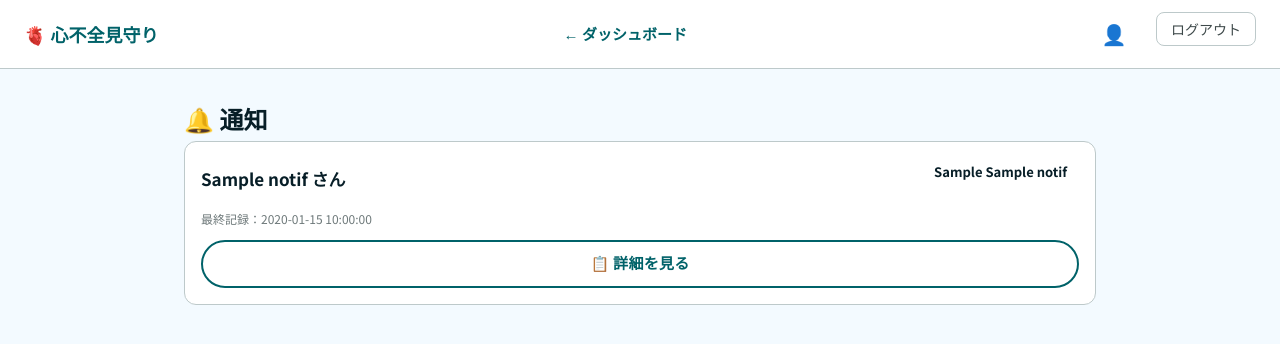
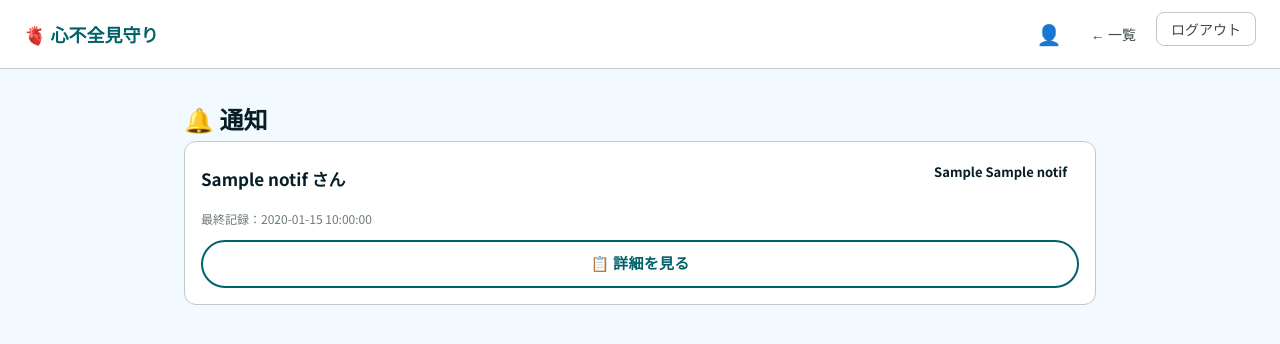
Before and after one commit to yush02084/Heart-Failure-Monitoring-App, a Flask app: template app/templates/watcher/notifications.html in a window 1280 px wide. Shown: the top 344 px of the page. Run offline with Flask 3, Linux system fonts and the light colour scheme; the template is opened without the code that fills it: most values are stand-ins (such as "Sample title", 1, 10 or a date in 2020).

Commit message:
fix: 通知ページの戻るボタン位置を右上（親詳細と統一）に修正
Co-Authored-By: Claude Sonnet 4.6 <noreply@anthropic.com>

```diff
--- a/app/templates/watcher/notifications.html
+++ b/app/templates/watcher/notifications.html
@@ -8,9 +8,9 @@
 {% block content %}
 <header class="w-header">
   <div class="w-header__logo">🫀 心不全見守り</div>
-  <a href="{{ url_for('watcher.dashboard') }}" class="w-header__back">← ダッシュボード</a>
   <div class="w-header__actions">
     <a href="{{ url_for('watcher.settings') }}" class="w-header__icon" aria-label="アカウント設定" title="アカウント設定" style="text-decoration:none;">👤</a>
+    <a href="{{ url_for('watcher.dashboard') }}" class="w-header__icon" aria-label="ダッシュボードへ戻る" title="ダッシュボードへ戻る" style="text-decoration:none;font-size:14px;">← 一覧</a>
     <form method="POST" action="{{ url_for('auth.logout') }}" class="w-header__logout-form">
       <input type="hidden" name="csrf_token" value="{{ csrf_token() }}">
       <button type="submit" class="w-header__logout">ログアウト</button>
```
